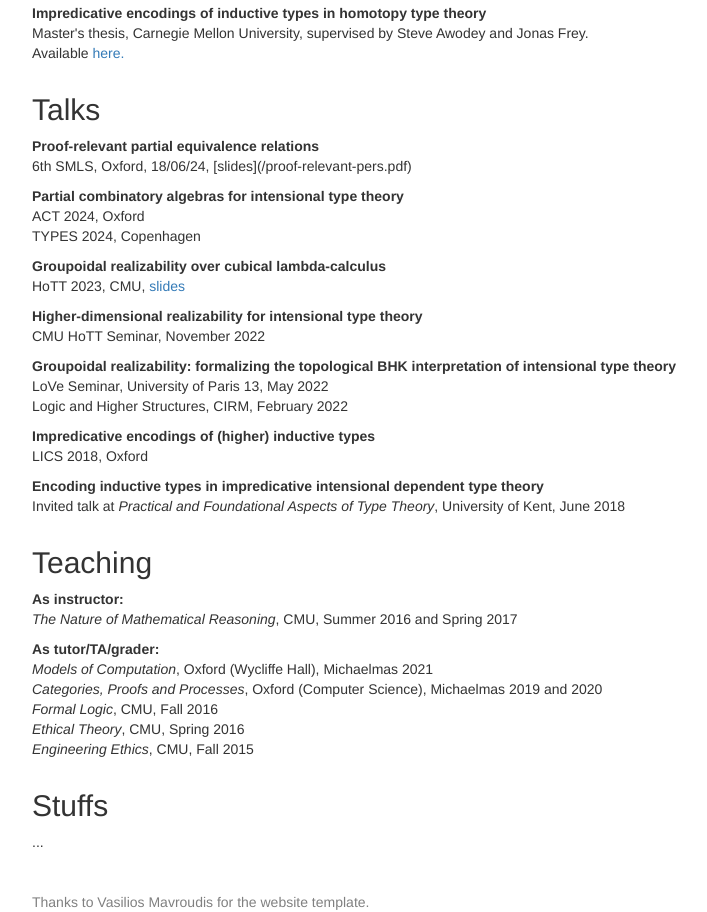
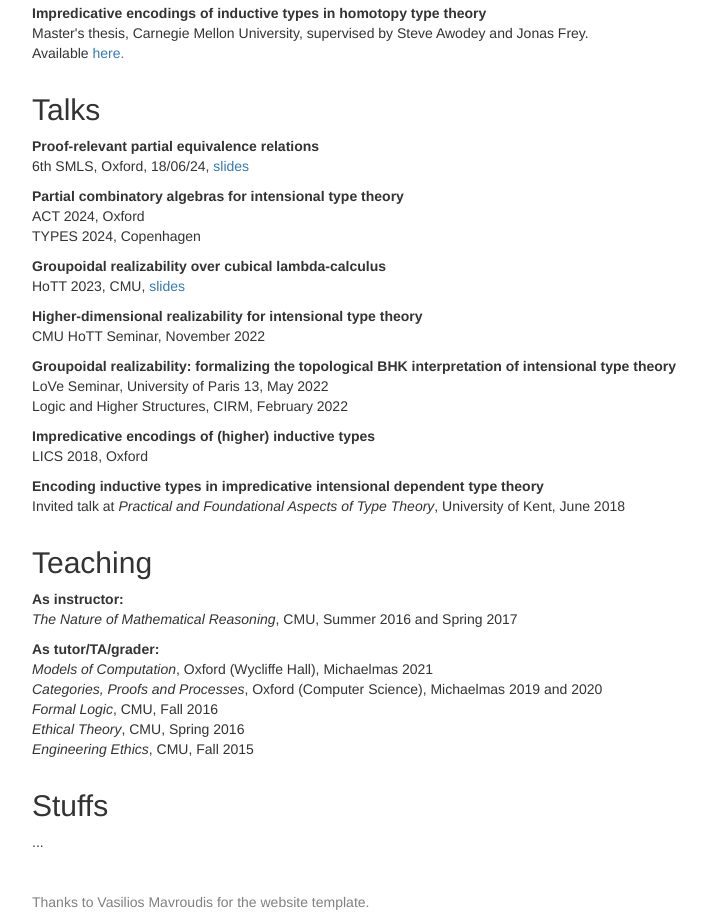
Before and after one commit to slspeight/slspeight.github.io, a plain HTML site: page index.html in a window 1280 px wide. Shown: the part 1492-2404 px from the top of the page, without its empty margins (38-745 px from the left). Drawn offline with nearby package versions, Linux system fonts and the light colour scheme.

Commit message:
added link to slides

```diff
--- a/index.html
+++ b/index.html
@@ -220,7 +220,7 @@ Available <a href="https://github.com/slspeight/masters-thesis/tree/master">here
 
 <p>
 <b>Proof-relevant partial equivalence relations</b><br>
-6th SMLS, Oxford, 18/06/24, [slides](/proof-relevant-pers.pdf)
+6th SMLS, Oxford, 18/06/24, <a href="proof-relevant-pers.pdf">slides</a>
 </p>
 
 <p>
```
